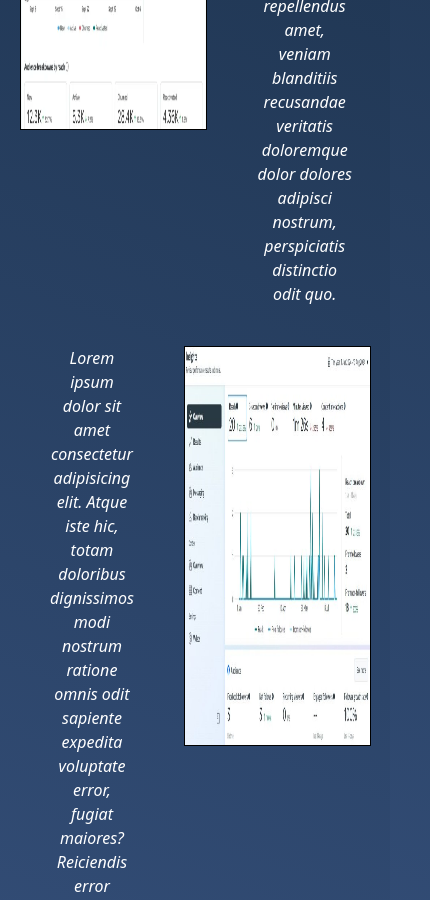
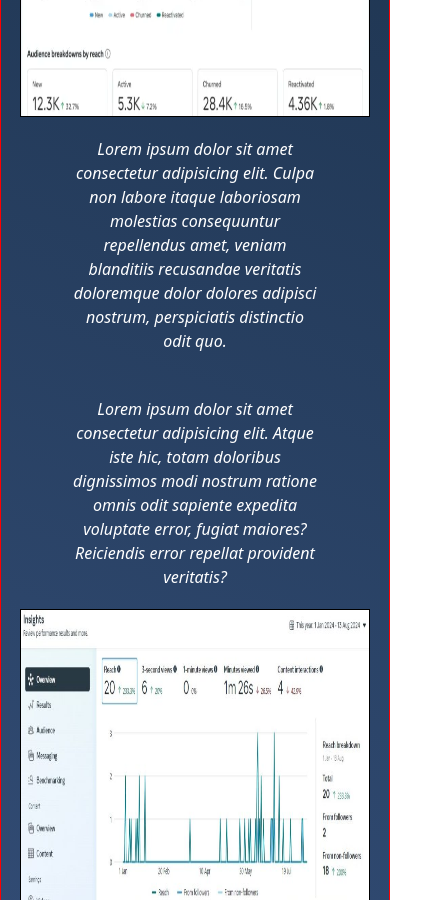
Before and after one commit to MauroJC/Proyecto-Coder, a plain HTML site: page index.html in a window 390 px wide. Shown: the part 1100-2000 px from the top of the page, 430 px wide, since content can reach past the window. Drawn offline with nearby package versions, Linux system fonts and the light colour scheme; a web font is replaced by a local one.

Commit message:
responsiveindex1

```diff
--- a/css/style.css
+++ b/css/style.css
@@ -14,13 +14,28 @@ header {
     background-color: #ffffff;
 }
 
+
 .mainlogo {
     text-align: center;
+    margin: 0 auto;
 }
 
+.mainlogo img {
+    max-width: 100%;
+    height: auto;
+    display: block;
+}
+
+
+
 body {
+    margin: 0;
+    padding: 0;
+    height: 100%;
     position: relative;
     background: linear-gradient(200deg, var(--primary), var(--secondary));
+    overflow-y: auto;
+    border: 1px solid red;
 }
 
 
@@ -65,10 +80,11 @@ h2 {
 .nav {
     justify-content: center;
 }
+
 .nav-pills {
     border-radius: 0.375rem;
     padding-bottom: 3px;
-        gap: 1rem;
+    gap: 1rem;
 }
 
 
@@ -78,17 +94,20 @@ h2 {
     color: #102436;
 
 }
+
 .nav-link:hover {
     border-radius: 0.30rem;
-    box-shadow:0 0 0 2px #102436;
+    box-shadow: 0 0 0 2px #102436;
     color: #102436;
 }
 
 .nav-pills .nav-link.active,
 .nav-pills .show .nav-link {
     border-radius: 0.30rem;
-    color: #fff; /*Color del Texto Activo*/
-    background-color: #102436; /* Color Fondo Pill*/
+    color: #fff;
+    /*Color del Texto Activo*/
+    background-color: #102436;
+    /* Color Fondo Pill*/
 }
 
 /*FIN NUEVA NAV*/
@@ -125,7 +144,6 @@ FIN BARRA DE NAVEGACION ANTERIOR*/
 
 main::after {
     content: '';
-    height: 30px;
 }
 
 .titulo-secundario {
@@ -285,8 +303,11 @@ footer {
     position: relative;
     bottom: 0;
     width: 100%;
-    height: 30px;
+    min-height: 30px;
+    background-color: transparent;
+    border: 1px solid red
 }
+
 
 /*PAGINA SOBRE NOSOTROS*/
 
@@ -337,3 +358,21 @@ footer {
     margin: auto;
     display: table
 }
+
+/*MEDIA QUERY*/
+@media (max-width: 480px) {
+
+    .trabajo1,
+    .trabajo2 {
+        flex-direction: column;
+        align-items: center;
+    }
+
+    .trabajo1 p,
+    .trabajo2 p,
+    .img-nuestrotrabajo1,
+    .img-nuestrotrabajo2 {
+        width: 90%;
+        margin: 10px auto;
+    }
+}
--- a/index.html
+++ b/index.html
@@ -11,13 +11,15 @@
 </head>
 
 <body>
+
+
     <header> <!--Encabezado del Documento-->
         <div class="mainlogo">
-            <img src="./img/Logo Blanco Fondo Blanco.png" alt="Logo Meret">
+            <img class="mainlogo img" src="./img/Logo Blanco Fondo Blanco.png" alt="Logo Meret">
         </div>
         <ul class="nav nav-pills">
             <li class="nav-item">
-                <a class="nav-link active" aria-current="page" href="./index.html">Inicio</a>
+                <a class="nav-link active" aria-c   urrent="page" href="./index.html">Inicio</a>
             </li>
             <li class="nav-item">
                 <a class="nav-link" href="./pages/sobrenosotros.html">Sobre Nosotros</a>
@@ -94,9 +96,9 @@
                 <a class="titulo-secundario" href="./pages/clientes.html">Nuestros clientes</a>
             </h2>
             <p>Estos son algunos de los clientes que han confiado en nuestros servicios</p>
-            <img src="" alt="Cliente">&nbsp;&nbsp;
-            <img src="" alt="Cliente 2">&nbsp;&nbsp;
-            <img src="" alt="Cliente 3">&nbsp;&nbsp;
+            <img src="" alt="Cliente">
+            <img src="" alt="Cliente 2">
+            <img src="" alt="Cliente 3">
             <img src="" alt="Cliente 4">
         </section>
     </main>
```
